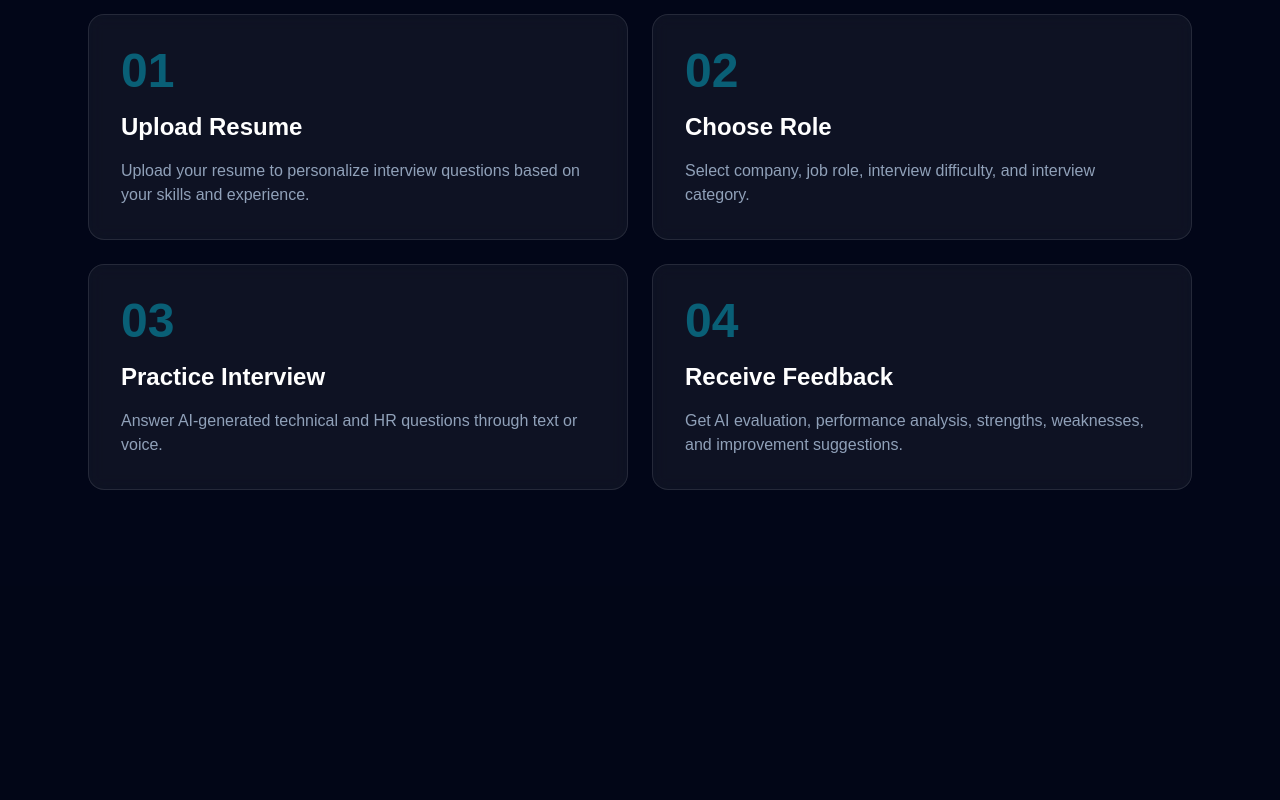
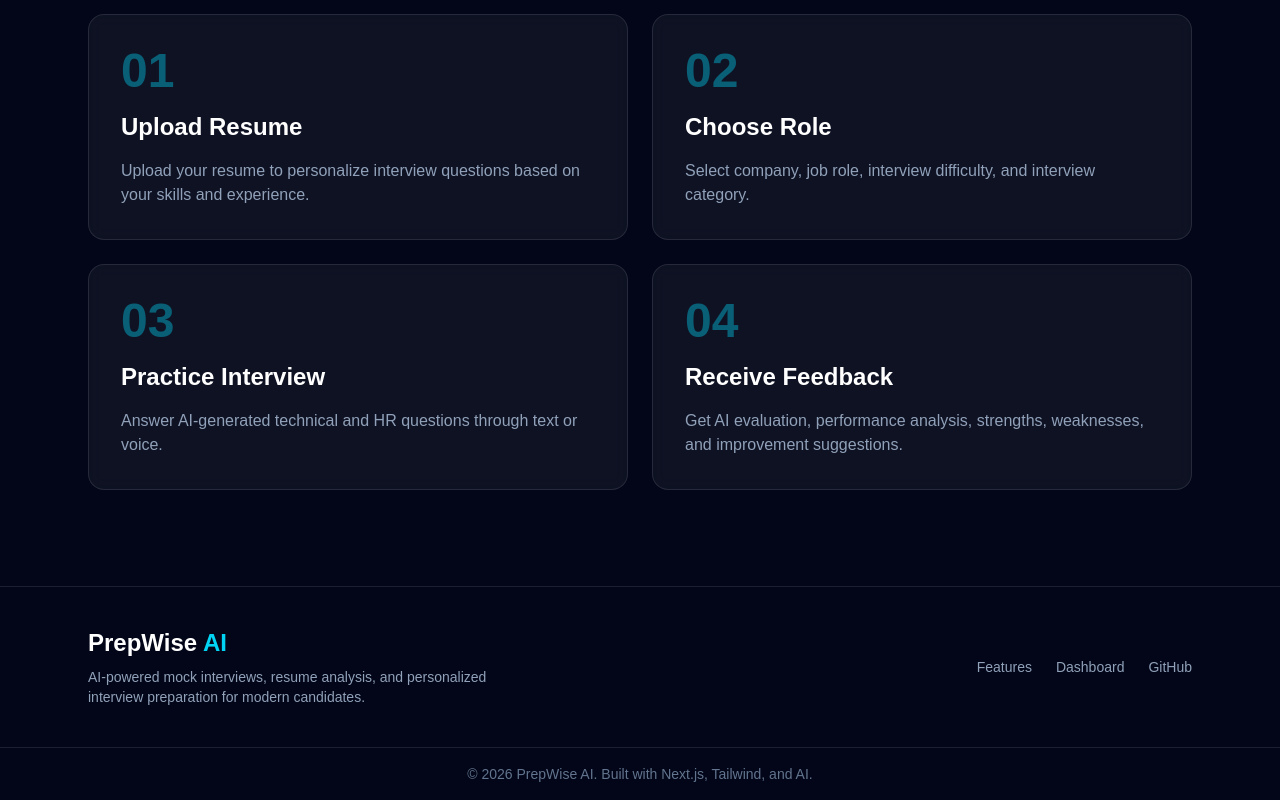
Before and after one commit to Rajtiwari0202/prepwise-ai, a Next.js app in the folder client/: page / in a window 1280 px wide. Shown: the part 1766-2566 px from the top of the page. Before the commit the page ends 2352 px from the top, so only its background shows below. Built offline with nearby package versions, Linux system fonts and the light colour scheme.

Commit message:
feat: add footer section

```diff
--- a/client/app/page.tsx
+++ b/client/app/page.tsx
@@ -1,6 +1,7 @@
+import { Footer } from "@/src/components/layout/Footer";
 import { Navbar } from "@/src/components/layout/Navbar";
+import { FeaturesSection } from "@/src/components/sections/FeaturesSection";
 import { HeroSection } from "@/src/components/sections/HeroSection";
-import { FeaturesSection } from "@/src/components/sections/FeaturesSection";
 import { HowItWorksSection } from "@/src/components/sections/HowItWorksSection";
 
 export default function Home() {
@@ -10,6 +11,7 @@ export default function Home() {
       <HeroSection />
       <FeaturesSection />
       <HowItWorksSection />
+      <Footer />
     </main>
   );
 }
--- /dev/null
+++ b/client/src/components/layout/Footer.tsx
@@ -0,0 +1,37 @@
+export function Footer() {
+  return (
+    <footer className="border-t border-white/10 bg-slate-950">
+      <div className="mx-auto flex max-w-6xl flex-col items-center justify-between gap-6 px-6 py-10 text-center md:flex-row md:text-left">
+
+        <div>
+          <h2 className="text-2xl font-bold">
+            PrepWise<span className="text-cyan-400"> AI</span>
+          </h2>
+
+          <p className="mt-2 max-w-md text-sm text-slate-400">
+            AI-powered mock interviews, resume analysis, and personalized
+            interview preparation for modern candidates.
+          </p>
+        </div>
+
+        <div className="flex gap-6 text-sm text-slate-400">
+          <a href="#" className="hover:text-white">
+            Features
+          </a>
+
+          <a href="#" className="hover:text-white">
+            Dashboard
+          </a>
+
+          <a href="#" className="hover:text-white">
+            GitHub
+          </a>
+        </div>
+      </div>
+
+      <div className="border-t border-white/10 py-4 text-center text-sm text-slate-500">
+        © 2026 PrepWise AI. Built with Next.js, Tailwind, and AI.
+      </div>
+    </footer>
+  );
+}
```
